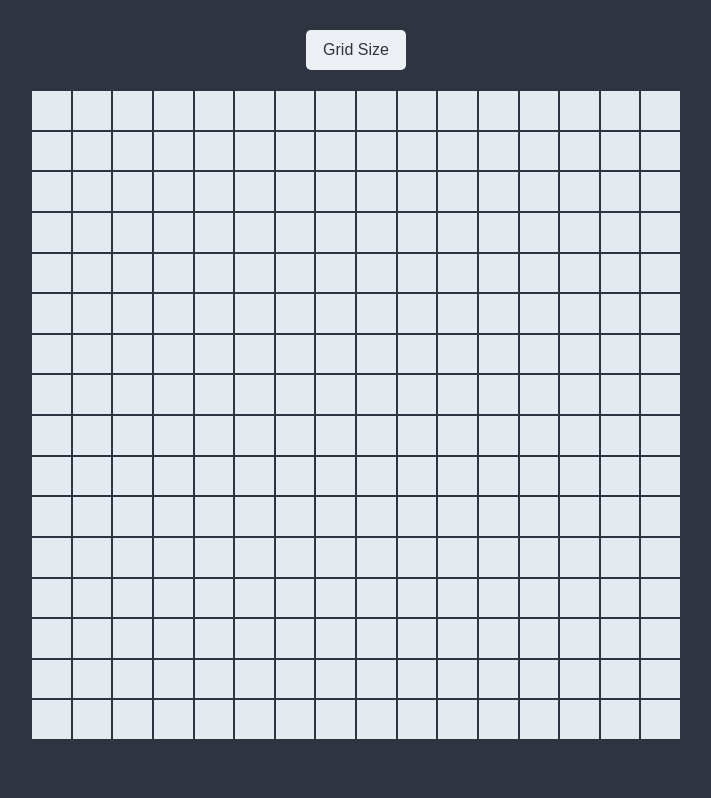
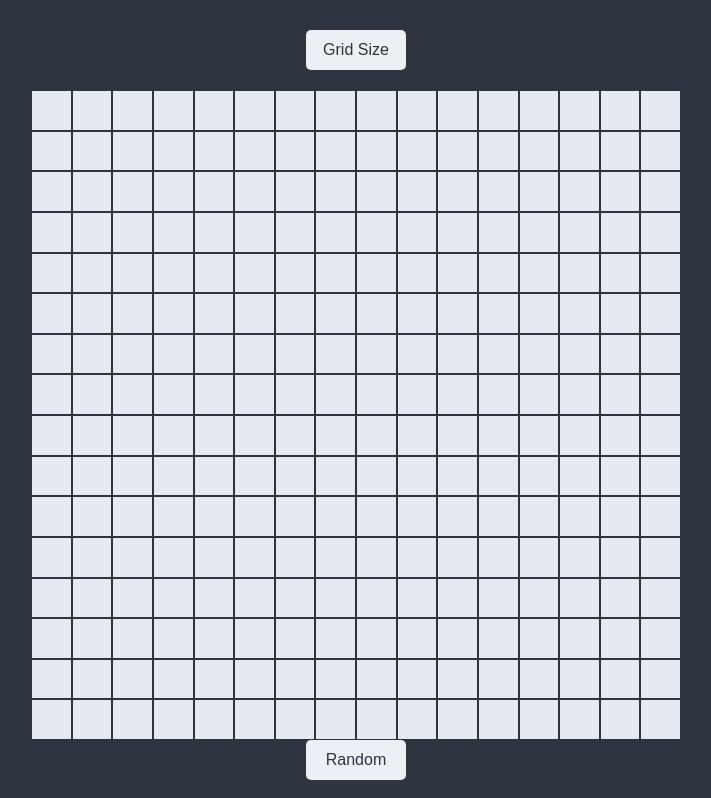
Before and after one commit to M-Sviridov/etch_a_sketch, a plain HTML site: page index.html in a window 1280 px wide. Shown: the part 103-901 px from the top of the page, without its empty margins (284-995 px from the left). Before the commit the page ends 851 px from the top, so only its background shows below. Drawn offline with Linux system fonts and the light colour scheme.

Commit message:
Add container for color options and create random button

```diff
--- a/index.html
+++ b/index.html
@@ -10,5 +10,8 @@
   <h1>Etch a Sketch</h1>
   <button class="size-button">Grid Size</button>
   <div class="container"></div>
+  <div class="color-options">
+    <button class="random-button">Random</button>
+  </div>
 </body>
 </html>
```
